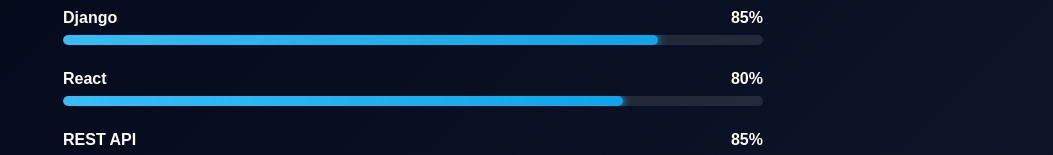
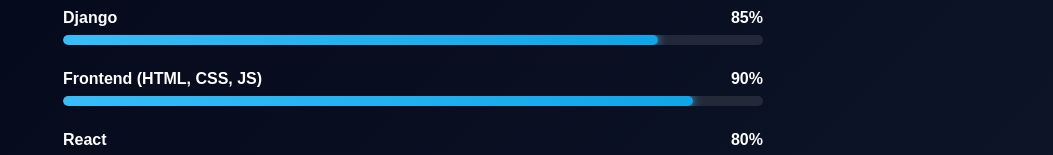
Before and after one commit to saurabhvaidya11/saurabh-portfolio, a React (Create React App) app in the folder frontend/: page / in a window 1280 px wide. Shown: the part 2472-2627 px from the top of the page, without its empty margins (227-1280 px from the left). Built offline with nearby package versions, Linux system fonts and the light colour scheme; no server answers.

Commit message:
added new skill

```diff
--- a/frontend/src/components/Skills.jsx
+++ b/frontend/src/components/Skills.jsx
@@ -6,6 +6,7 @@
   const skills = [
     { name: "Python", level: 90 },
     { name: "Django", level: 85 },
+    { name: "Frontend (HTML, CSS, JS)", level: 90 },
     { name: "React", level: 80 },
     { name: "REST API", level: 85 },
     { name: "AI & ML Integration", level: 75 },
```
